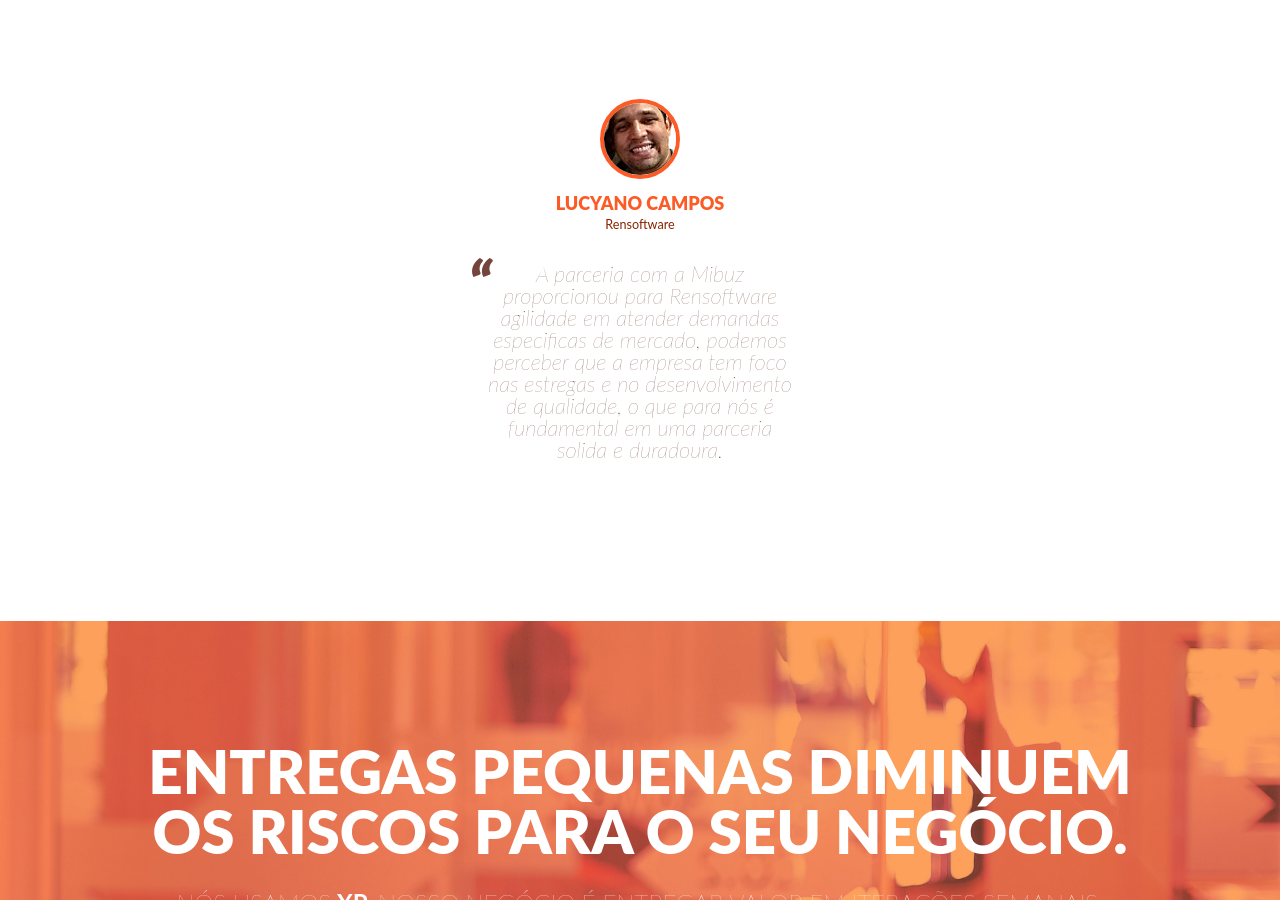
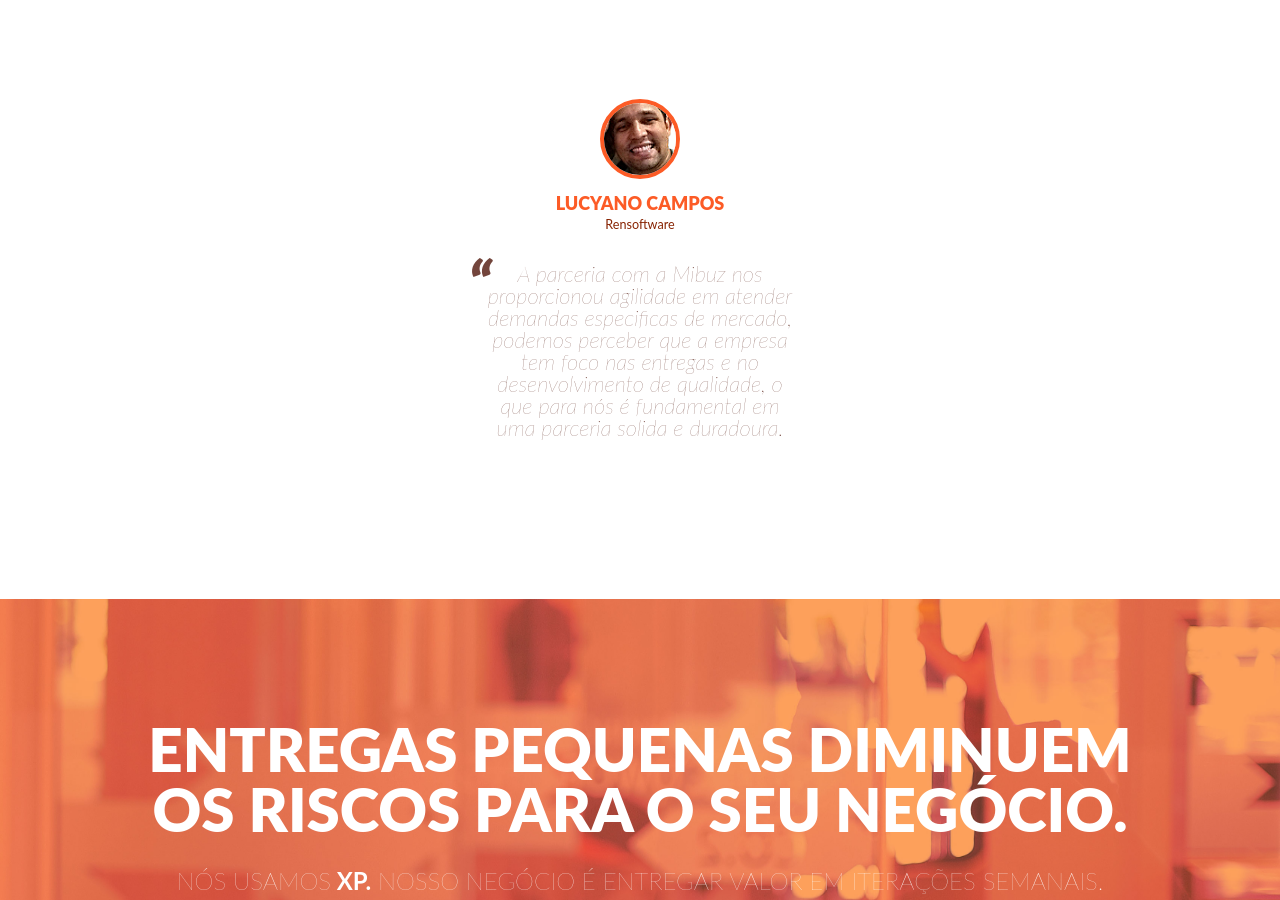
Before and after one commit to Mibuz/mibuz.github.io, a Jekyll site: the page built from index.html, in a window 1280 px wide and 900 px high, scrolled down 2484 px. Built offline with Jekyll 4.4.1, drawn with Linux system fonts in a browser that asks for light colours; nearby versions of some CDN libraries.

Commit message:
Improve text

```diff
--- a/_data/testimonials.yml
+++ b/_data/testimonials.yml
@@ -3,4 +3,4 @@ testimonials:
     name: Lucyano Campos
     photo: lucyano-campos.jpg
     business: Rensoftware
-    quote: A parceria com a Mibuz proporcionou para Rensoftware agilidade em atender demandas especificas de mercado, podemos perceber que a empresa tem foco nas estregas e no desenvolvimento de qualidade, o que para nós é fundamental em uma parceria solida e duradoura.
+    quote: A parceria com a Mibuz nos proporcionou agilidade em atender demandas especificas de mercado, podemos perceber que a empresa tem foco nas entregas e no desenvolvimento de qualidade, o que para nós é fundamental em uma parceria solida e duradoura.
```
